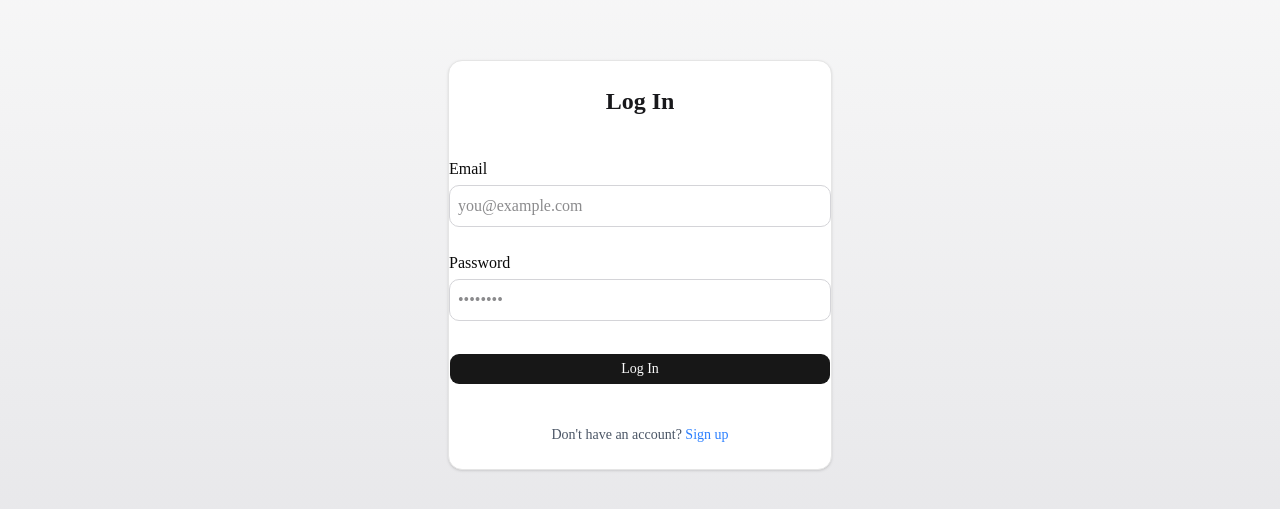
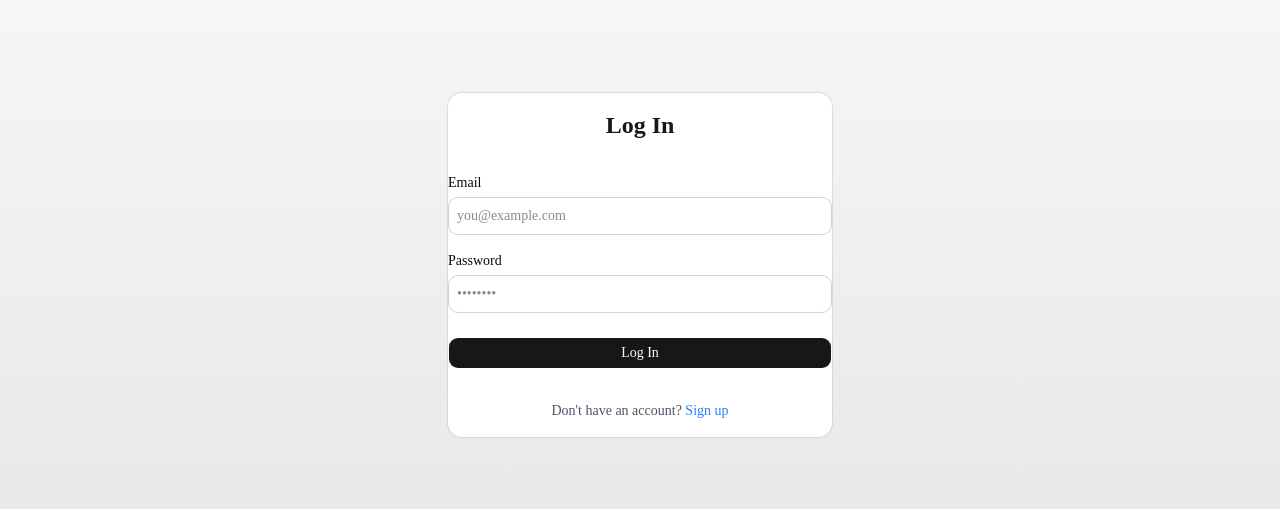
Before and after one commit to Bubble-Wrap-Pop/Combat-Tracker, a Next.js app: page /login in a window 1280 px wide. Shown: the part 135-644 px from the top of the page. Built offline with nearby package versions, Linux system fonts and the light colour scheme.

Commit message:
switched to shadcn

```diff
--- a/app/dashboard/page.tsx
+++ b/app/dashboard/page.tsx
@@ -3,8 +3,8 @@
 import { createSupabaseServerClient } from '@/utils/supabase/server'
 import { redirect } from 'next/navigation'
 import { PageContainer } from '@/components/ui/PageGradientContainer'
-import { Button } from '@/components/ui/Button'
-import { Card } from '@/components/ui/Card'
+import { Button } from '@/components/ui/button'
+import { Card } from '@/components/ui/card'
 
 export default async function DashboardPage() {
   const supabase = await createSupabaseServerClient()
--- a/app/page.tsx
+++ b/app/page.tsx
@@ -2,7 +2,7 @@
 
 import { createSupabaseServerClient } from '@/utils/supabase/server';
 import { PageContainer } from '@/components/ui/PageGradientContainer';
-import { Button } from '@/components/ui/Button';
+import { Button } from '@/components/ui/button';
 import Image from 'next/image';
 
 export default async function Home() {
--- a/app/profile/page.tsx
+++ b/app/profile/page.tsx
@@ -3,8 +3,8 @@
 import { createSupabaseServerClient } from '@/utils/supabase/server'
 import { redirect } from 'next/navigation'
 import { PageContainer } from '@/components/ui/PageGradientContainer'
-import { Button } from '@/components/ui/Button'
-import { Card } from '@/components/ui/Card'
+import { Button } from '@/components/ui/button'
+import { Card } from '@/components/ui/card'
 import { AvatarInput } from '@/components/client/AvatarSelection'
 
 export default async function ProfilePage() {
--- /dev/null
+++ b/components/ui/card.tsx
@@ -0,0 +1,103 @@
+import * as React from "react"
+
+import { cn } from "@/lib/utils"
+
+function Card({
+  className,
+  size = "default",
+  ...props
+}: React.ComponentProps<"div"> & { size?: "default" | "sm" }) {
+  return (
+    <div
+      data-slot="card"
+      data-size={size}
+      className={cn(
+        "group/card flex flex-col gap-4 overflow-hidden rounded-xl bg-card py-4 text-sm text-card-foreground ring-1 ring-foreground/10 has-data-[slot=card-footer]:pb-0 has-[>img:first-child]:pt-0 data-[size=sm]:gap-3 data-[size=sm]:py-3 data-[size=sm]:has-data-[slot=card-footer]:pb-0 *:[img:first-child]:rounded-t-xl *:[img:last-child]:rounded-b-xl",
+        className
+      )}
+      {...props}
+    />
+  )
+}
+
+function CardHeader({ className, ...props }: React.ComponentProps<"div">) {
+  return (
+    <div
+      data-slot="card-header"
+      className={cn(
+        "group/card-header @container/card-header grid auto-rows-min items-start gap-1 rounded-t-xl px-4 group-data-[size=sm]/card:px-3 has-data-[slot=card-action]:grid-cols-[1fr_auto] has-data-[slot=card-description]:grid-rows-[auto_auto] [.border-b]:pb-4 group-data-[size=sm]/card:[.border-b]:pb-3",
+        className
+      )}
+      {...props}
+    />
+  )
+}
+
+function CardTitle({ className, ...props }: React.ComponentProps<"div">) {
+  return (
+    <div
+      data-slot="card-title"
+      className={cn(
+        "font-heading text-base leading-snug font-medium group-data-[size=sm]/card:text-sm",
+        className
+      )}
+      {...props}
+    />
+  )
+}
+
+function CardDescription({ className, ...props }: React.ComponentProps<"div">) {
+  return (
+    <div
+      data-slot="card-description"
+      className={cn("text-sm text-muted-foreground", className)}
+      {...props}
+    />
+  )
+}
+
+function CardAction({ className, ...props }: React.ComponentProps<"div">) {
+  return (
+    <div
+      data-slot="card-action"
+      className={cn(
+        "col-start-2 row-span-2 row-start-1 self-start justify-self-end",
+        className
+      )}
+      {...props}
+    />
+  )
+}
+
+function CardContent({ className, ...props }: React.ComponentProps<"div">) {
+  return (
+    <div
+      data-slot="card-content"
+      className={cn("px-4 group-data-[size=sm]/card:px-3", className)}
+      {...props}
+    />
+  )
+}
+
+function CardFooter({ className, ...props }: React.ComponentProps<"div">) {
+  return (
+    <div
+      data-slot="card-footer"
+      className={cn(
+        "flex items-center rounded-b-xl border-t bg-muted/50 p-4 group-data-[size=sm]/card:p-3",
+        className
+      )}
+      {...props}
+    />
+  )
+}
+
+export {
+  Card,
+  CardHeader,
+  CardFooter,
+  CardTitle,
+  CardAction,
+  CardDescription,
+  CardContent,
+}
```
